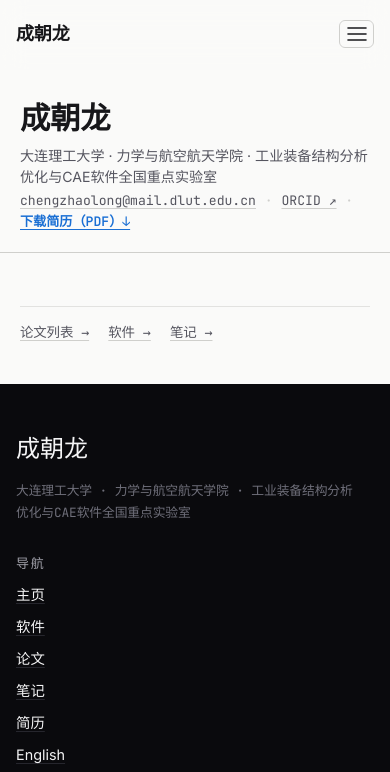
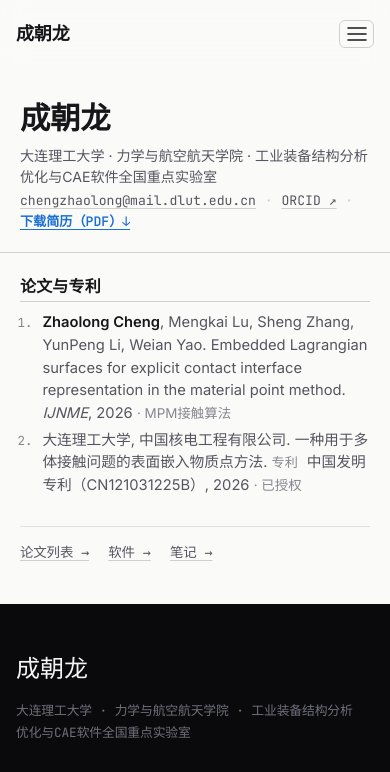
Before and after one commit to chengzhaolong/chengzhaolong.github.io, an Astro site: page /about in a window 390 px wide. Shown: the top 772 px of the page. Built offline with nearby package versions, Linux system fonts and the light colour scheme; Astro itself is replaced by a stand-in of ours.

Commit message:
docs(cv): remove awards section and pull publications from publications.yml
- Drop `awards` from cv.yml schema and /about page, leaving
  education / projects / skills sections only
- Read the "papers & patents" section from publications.yml so
  adding a paper updates both /about and /publications
- Document patent line format and venue_short handling in README
- Regenerate cv.pdf and update setup checklist accordingly

```diff
--- a/src/content.config.ts
+++ b/src/content.config.ts
@@ -184,18 +184,7 @@ const cv = defineCollection({
           .strict()
       )
       .default([]),
-    /** 获奖与荣誉 */
-    awards: z
-      .array(
-        z
-          .object({
-            period: z.string(),
-            title: z.string(),
-            note: z.string().optional(),
-          })
-          .strict()
-      )
-      .default([]),
+    /** 获奖与荣誉已从简历移除（2026-11）；要恢复再加回字段与 about.astro 的分节 */
     /** 工具与技能：group 一栏一个标签，items 一行文字 */
     skills: z
       .array(z.object({ group: z.string(), items: z.string() }).strict())
--- a/src/data/cv.yml
+++ b/src/data/cv.yml
@@ -1,6 +1,7 @@
 # ==========================================================
 # 简历 —— 只改这一个文件，/about 页自动渲染
-# 四段：education / projects / awards / skills
+# 三段：education / projects / skills
+# 论文与专利不写在这里：/about 直接读 publications.yml（和 /publications 同一份数据）
 # 每个条目一行（左侧标题 + 右侧日期），要点写在 points 里，一条一行
 # 带 〔 〕 的是要你替换的占位，填完删掉方括号
 # 某段不要就写 [] 或删掉整段
--- a/src/pages/about.astro
+++ b/src/pages/about.astro
@@ -1,9 +1,24 @@
 ---
 import Base from '../layouts/Base.astro';
-import { getEntry } from 'astro:content';
+import { getCollection, getEntry } from 'astro:content';
 
 const profile = (await getEntry('profile', 'main'))!.data;
 const cv = (await getEntry('cv', 'main'))!.data;
+
+/** 论文与专利：和 /publications 同一份数据，年份倒序、置顶优先，简历里全列 */
+const pubs = (await getCollection('publications')).sort(
+  (a, b) => b.data.year - a.data.year || Number(b.data.highlight) - Number(a.data.highlight)
+);
+
+/** 作者行：本人姓名加粗（先转义再拼 HTML，写法同 PubItem） */
+const me = profile.name_en;
+const esc = (s: string) => s.replace(/&/g, '&amp;').replace(/</g, '&lt;').replace(/>/g, '&gt;');
+const authorsHtml = (authors: string[]) =>
+  authors.map((a) => (a.trim() === me ? `<b class="cv-pub__me">${esc(a)}</b>` : esc(a))).join(', ');
+
+/** 期刊用短名（IJNME），专利写成「中国发明专利（CN121031225B）」 */
+const venueOf = (p: (typeof pubs)[number]['data']) =>
+  p.type === 'patent' && p.venue_short ? `${p.venue}（${p.venue_short}）` : (p.venue_short ?? p.venue);
 
 /** 姓名下面第一行：身份 · 单位 · 地点 */
 const meta = [profile.affiliation].filter(Boolean);
@@ -26,7 +41,7 @@ const cuspicLabel = cuspicUrl?.replace(/^https?:\/\//, '').replace(/\/$/, '');
 
 <Base
   title="简历"
-  description={`${profile.name}，${profile.title}，${profile.affiliation}。简历：教育背景、项目经历、获奖、技能。`}
+  description={`${profile.name}，${profile.title}，${profile.affiliation}。简历：教育背景、项目经历、论文与专利、技能。`}
 >
   <header class="cv-head">
     <div class="container--cv cv-head__inner">
@@ -123,18 +138,27 @@ const cuspicLabel = cuspicUrl?.replace(/^https?:\/\//, '').replace(/\/$/, '');
       }
 
       {
-        cv.awards.length > 0 && (
+        pubs.length > 0 && (
           <section class="cv-block">
-            <h2 class="cv-block__title">获奖与荣誉</h2>
-            {cv.awards.map((a) => (
-              <div class="cv-row">
-                <p class="cv-row__title">
-                  {a.title}
-                  {a.note && <span class="cv-row__note">{a.note}</span>}
-                </p>
-                <span class="cv-entry__when">{a.period}</span>
-              </div>
-            ))}
+            <h2 class="cv-block__title">论文与专利</h2>
+            <ol class="cv-pubs">
+              {pubs.map((pub) => {
+                const d = pub.data;
+                const isPatent = d.type === 'patent';
+                const venue = venueOf(d);
+                return (
+                  <li>
+                    <span set:html={authorsHtml(d.authors)} />.{' '}
+                    {d.title}.{' '}
+                    {isPatent && <span class="cv-pub__tag">专利</span>}
+                    <span class="cv-pub__venue">
+                      {isPatent ? venue : <em>{venue}</em>}, {d.year}
+                    </span>
+                    {d.status && <span class="cv-pub__note"> · {d.status}</span>}
+                  </li>
+                );
+              })}
+            </ol>
           </section>
         )
       }
--- a/src/styles/global.css
+++ b/src/styles/global.css
@@ -2001,24 +2001,47 @@ table.data td.num {
   color: var(--line-strong);
 }
 
-/* 获奖：一项一行，标题左、年份右 */
-.cv-row {
-  display: flex;
-  flex-wrap: wrap;
-  align-items: baseline;
-  justify-content: space-between;
-  gap: 0.1rem 1rem;
-  margin-top: 0.35rem;
-}
-
-.cv-row__title {
-  min-width: 0;
+/* 论文与专利：一条一段，编号悬挂缩进，本人姓名加粗 */
+.cv-pubs {
+  margin-top: 0.55rem;
+  padding-left: 1.55rem;
+  list-style: decimal;
+}
+
+.cv-pubs li {
+  padding-left: 0.15rem;
   font-size: 0.92rem;
   line-height: 1.55;
-}
-
-.cv-row__note {
-  margin-left: 0.4rem;
+  color: var(--ink-2);
+}
+
+.cv-pubs li + li {
+  margin-top: 0.22rem;
+}
+
+.cv-pubs li::marker {
+  font-family: var(--f-mono);
+  font-size: 0.78rem;
+  color: var(--ink-3);
+}
+
+.cv-pub__me {
+  font-weight: 600;
+  color: var(--ink);
+}
+
+/* 期刊名斜体、专利类型与状态用浅灰小字，PDF 里也是这个层次 */
+.cv-pub__venue em {
+  font-style: italic;
+}
+
+.cv-pub__tag {
+  margin-right: 0.3rem;
+  font-size: 0.82rem;
+  color: var(--ink-3);
+}
+
+.cv-pub__note {
   font-size: 0.84rem;
   color: var(--ink-3);
 }
@@ -2057,14 +2080,17 @@ table.data td.num {
 
 /* 窄屏：日期掉到标题下面一行，避免右侧被挤出屏幕 */
 @media (max-width: 560px) {
-  .cv-entry__head,
-  .cv-row {
+  .cv-entry__head {
     display: block;
   }
 
   .cv-entry__when {
     display: block;
     margin-top: 0.1rem;
+  }
+
+  .cv-pubs {
+    padding-left: 1.25rem;
   }
 
   .cv-skills {
@@ -2800,17 +2826,23 @@ button.badge:hover {
     line-height: 1.45;
   }
 
-  .cv-row {
-    margin-top: 0.15rem;
-  }
-
-  .cv-row__title {
-    font-size: 0.82rem;
+  .cv-pubs {
+    margin-top: 0.25rem;
+    padding-left: 1.2rem;
+  }
+
+  .cv-pubs li {
+    font-size: 0.8rem;
     line-height: 1.42;
   }
 
-  .cv-row__note {
-    font-size: 0.78rem;
+  .cv-pubs li + li {
+    margin-top: 0.12rem;
+  }
+
+  .cv-pub__tag,
+  .cv-pub__note {
+    font-size: 0.74rem;
   }
 
   .cv-skills {
@@ -2825,7 +2857,7 @@ button.badge:hover {
   }
 
   .cv-entry,
-  .cv-row,
+  .cv-pubs li,
   .cv-skills > * {
     break-inside: avoid;
   }
```
Also changed, not shown: README.md, 1 other file.
